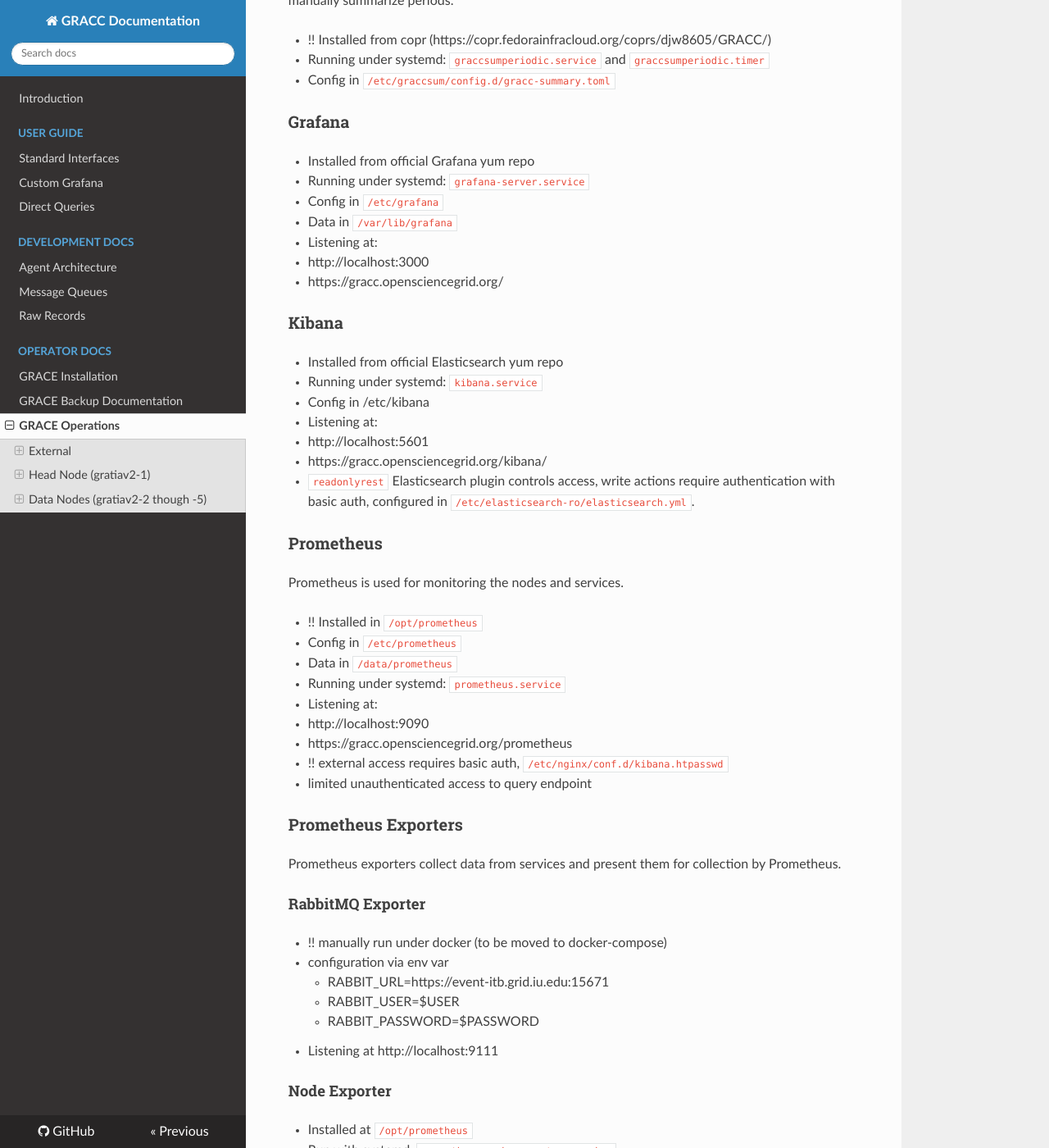
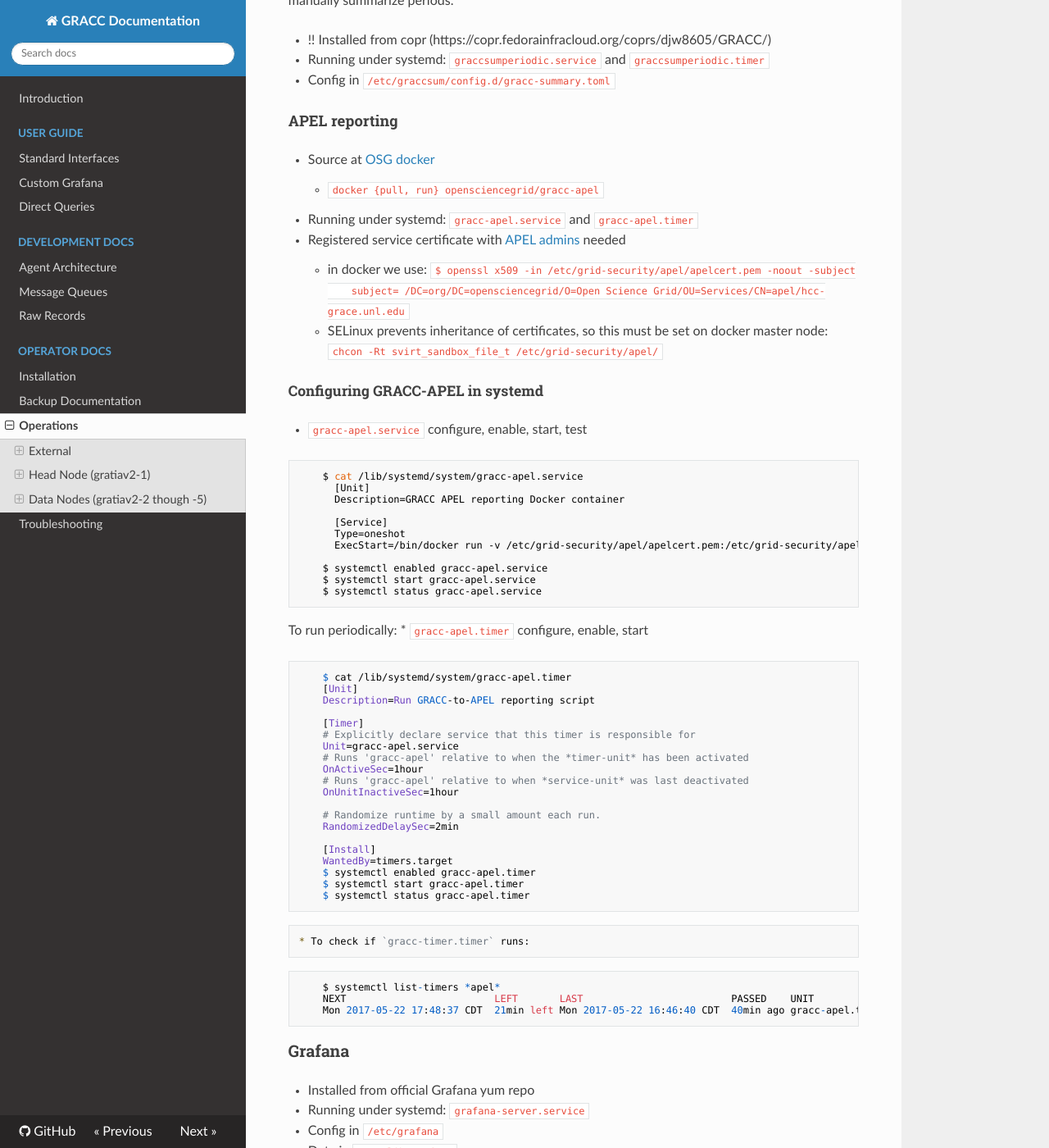
Before and after one commit to zvada/gracc, an MkDocs documentation site: the page built from docs/ops/services.md, in a window 1280 px wide and 1400 px high, scrolled down 2637 px. Shown: the whole window at 82% size. Built offline with MkDocs 1.6.1, drawn with Linux system fonts in a browser that asks for light colours; nearby versions of some CDN libraries; old or Windows-style settings are respelled for this version of MkDocs; some of the changed text lies outside the part shown.

Commit message:
removing GRACE from mkdoc.yml and adding docs for GRACC-APEL Docker (#12)
* removing GRACE from mkdoc.yml and adding docs for GRACC-APEL Docker

* adding troubleshooting subpage to mkdoc.yml and as new section to Operator Docs

* fixed formatting in troubleshoot.md

* adding troubleshooting subpage to mkdoc.yml and as new section to Operator Docs

* fixed mailto in troubleshoot.md

````diff
--- a/docs/ops/services.md
+++ b/docs/ops/services.md
@@ -109,6 +109,65 @@
 * Running under systemd: `graccsumperiodic.service` and `graccsumperiodic.timer`
 * Config in `/etc/graccsum/config.d/gracc-summary.toml`
 
+#### APEL reporting
+* Source at [OSG docker](https://hub.docker.com/r/opensciencegrid/gracc-apel/)
+    * `docker {pull, run} opensciencegrid/gracc-apel`
+* Running under systemd: `gracc-apel.service` and `gracc-apel.timer`
+* Registered service certificate with [APEL admins](apel-admins@stfc.ac.uk) needed
+    * in docker we use:
+    ```
+        $ openssl x509 -in /etc/grid-security/apel/apelcert.pem -noout -subject
+        subject= /DC=org/DC=opensciencegrid/O=Open Science Grid/OU=Services/CN=apel/hcc-grace.unl.edu
+    ```
+    * SELinux prevents inheritance of certificates, so this must be set on docker master node: `chcon -Rt svirt_sandbox_file_t /etc/grid-security/apel/`
+
+##### Configuring GRACC-APEL in systemd
+* `gracc-apel.service` configure, enable, start, test
+```
+    $ cat /lib/systemd/system/gracc-apel.service
+      [Unit]
+      Description=GRACC APEL reporting Docker container
+
+      [Service]
+      Type=oneshot
+      ExecStart=/bin/docker run -v /etc/grid-security/apel/apelcert.pem:/etc/grid-security/apel/apelcert.pem -v /etc/grid-security/apel/apelkey.pem:/etc/grid-security/apel/apelkey.pem opensciencegrid/gracc-apel
+
+    $ systemctl enabled gracc-apel.service
+    $ systemctl start gracc-apel.service
+    $ systemctl status gracc-apel.service
+```
+
+To run periodically:
+* `gracc-apel.timer` configure, enable, start
+```
+    $ cat /lib/systemd/system/gracc-apel.timer
+    [Unit]
+    Description=Run GRACC-to-APEL reporting script
+
+    [Timer]
+    # Explicitly declare service that this timer is responsible for
+    Unit=gracc-apel.service
+    # Runs 'gracc-apel' relative to when the *timer-unit* has been activated
+    OnActiveSec=1hour
+    # Runs 'gracc-apel' relative to when *service-unit* was last deactivated
+    OnUnitInactiveSec=1hour
+
+    # Randomize runtime by a small amount each run.
+    RandomizedDelaySec=2min
+
+    [Install]
+    WantedBy=timers.target
+    $ systemctl enabled gracc-apel.timer
+    $ systemctl start gracc-apel.timer
+    $ systemctl status gracc-apel.timer
+```
+
+    * To check if `gracc-timer.timer` runs:
+```
+    $ systemctl list-timers *apel*
+    NEXT                         LEFT       LAST                         PASSED    UNIT             ACTIVATES
+    Mon 2017-05-22 17:48:37 CDT  21min left Mon 2017-05-22 16:46:40 CDT  40min ago gracc-apel.timer gracc-apel.service
+```
 
 ### Grafana
 
--- a/mkdocs.yml
+++ b/mkdocs.yml
@@ -15,9 +15,10 @@
     - Message Queues: dev-docs/message-queues.md
     - Raw Records: dev-docs/raw-records.md
   - Operator Docs:
-    - GRACE Installation: dev-docs/install-grace-db.md
-    - GRACE Backup Documentation: dev-docs/backups.md
-    - GRACE Operations: ops/services.md
+    - Installation: dev-docs/install-grace-db.md
+    - Backup Documentation: dev-docs/backups.md
+    - Operations: ops/services.md
+    - Troubleshooting: ops/troubleshoot.md
 
 extra_css:
   - css/extra.css
````
Also changed, not shown: docs/ops/troubleshoot.md (added, +25 -0 lines).
